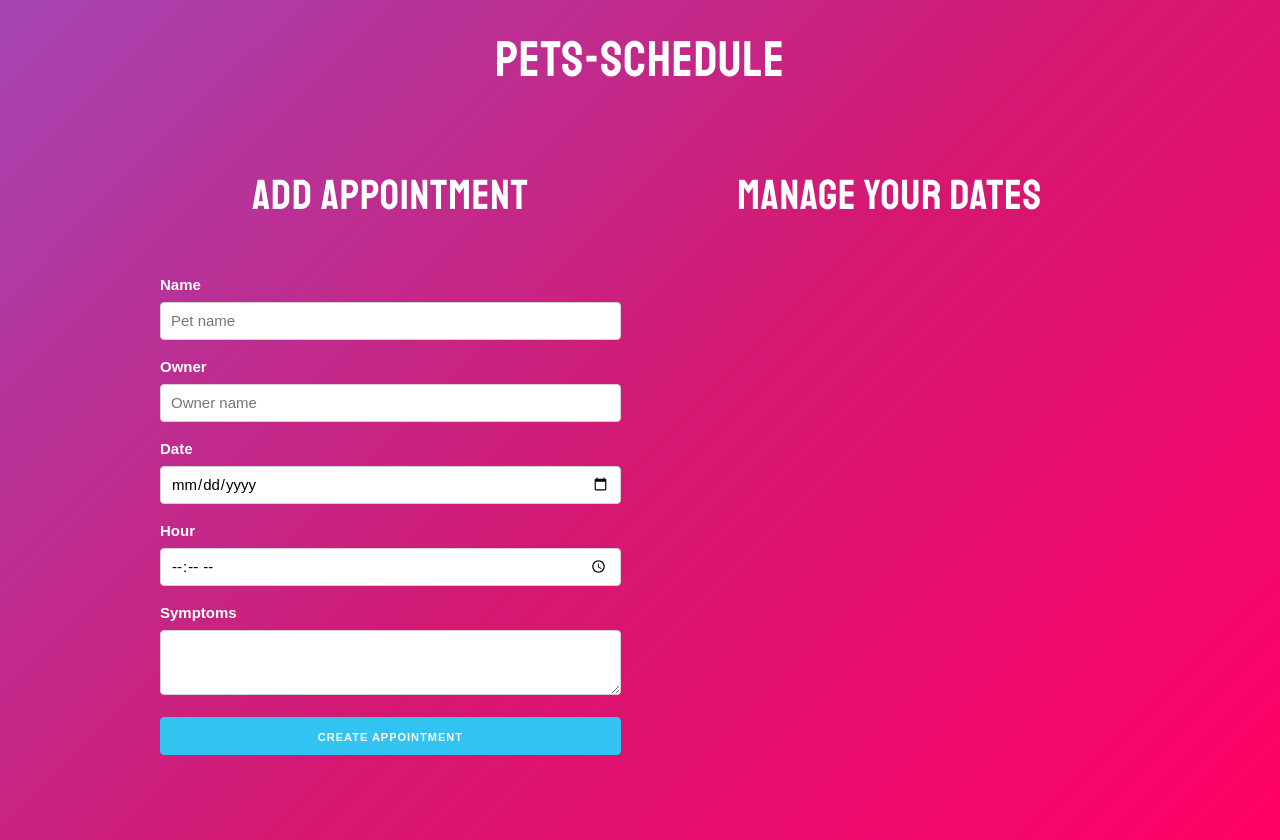
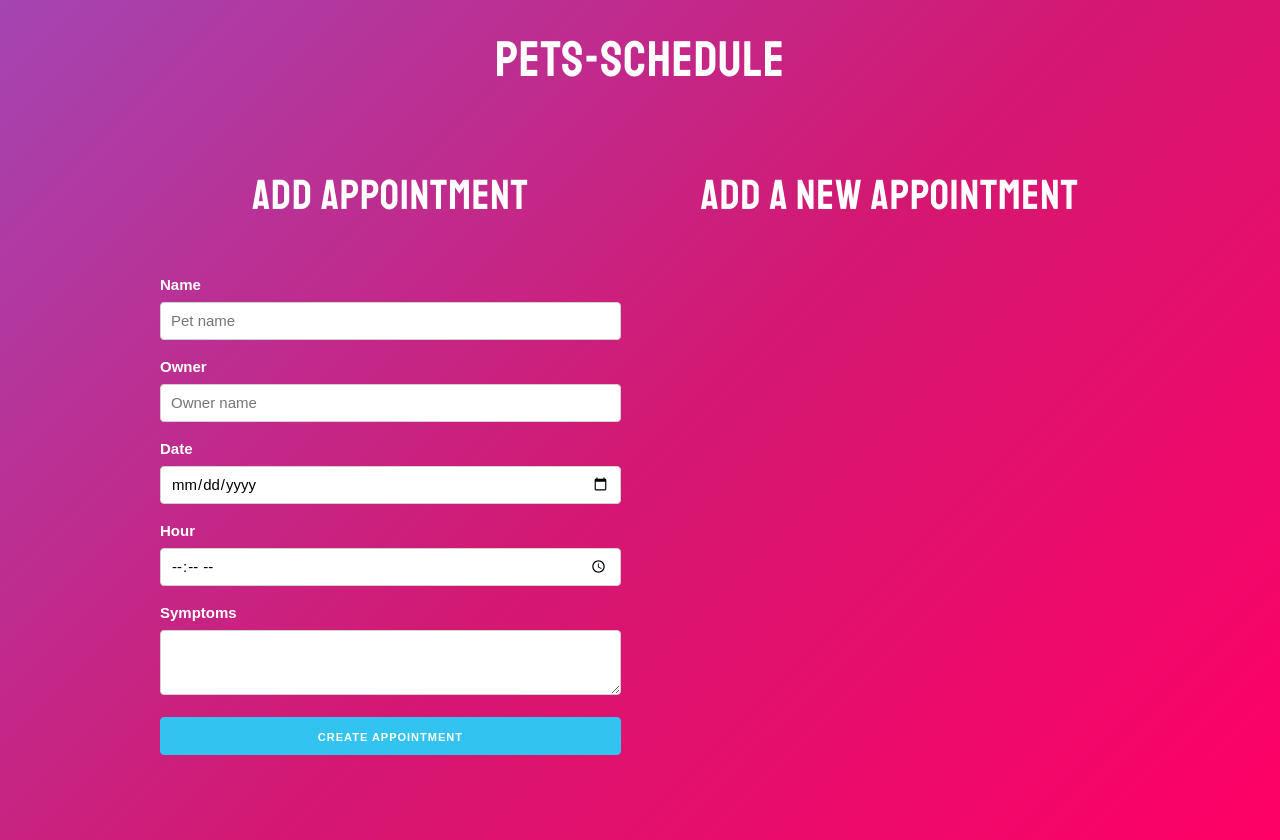
Before and after one commit to david-portilla/Pets-schedule, a React (Create React App) app: page / in a window 1280 px wide. Built offline with nearby package versions, Linux system fonts and the light colour scheme.

Commit message:
conditional title

```diff
--- a/src/App.js
+++ b/src/App.js
@@ -31,7 +31,7 @@ function App () {
           </div>
 
           <div className="one-half column">
-            <h2>Manage your dates</h2>
+            { appointments.length > 0 ? <h2>Manage your dates</h2> : <h2>Add a new appointment</h2> }
             { appointments.map(appointment => (
               <Appointment
                 key={ appointment.id }
```
